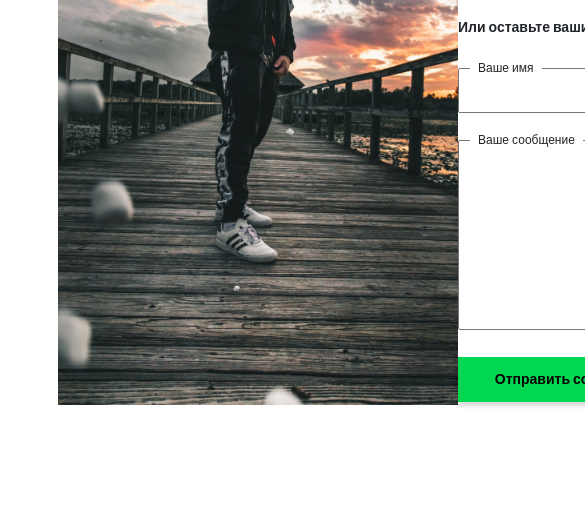
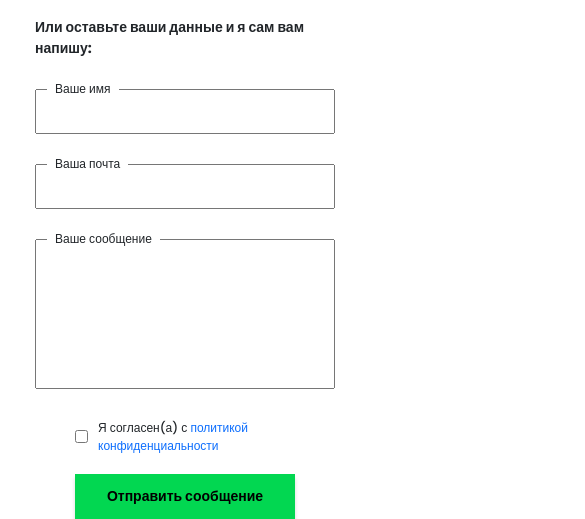
Before and after one commit to Hose9817/Portfolio, a website: page src/index.html in a window 390 px wide. Shown: the part 9052-9571 px from the top of the page, 585 px wide, since content can reach past the window. Before the commit the page ends 9547 px from the top, so only its background shows below. Drawn offline with Linux system fonts and the light colour scheme.

Commit message:
adapted section contatcts

```diff
--- a/src/sass/blocks/_media.scss
+++ b/src/sass/blocks/_media.scss
@@ -48,13 +48,6 @@
     }
   }
 
-  //.skill {
-  //  &__block {
-  //    grid-template-columns: repeat(3, 260px);
-  //    grid-template-rows: repeat(3, 260px);
-  //  }
-  //}
-
   .progress__block {
     margin: 80px 0;
     grid-template-columns: repeat(auto-fit, minmax(304px, auto));
@@ -80,6 +73,15 @@
           width: 100%;
         }
       }
+    }
+  }
+  .contacts {
+    &__wrapper {
+      padding: 0 15px;
+      grid-template-columns: 400px 510px;
+    }
+    &__form {
+      grid-template-columns: repeat(2, 250px)
     }
   }
 
@@ -129,6 +131,16 @@
       grid-template-columns: repeat(auto-fit, 365px);
       justify-content: space-around;
       row-gap: 25px;
+    }
+  }
+
+  .contacts {
+    &__wrapper {
+      grid-template-columns: 510px;
+      justify-content: center;
+    }
+    &__photo {
+      display: none;
     }
   }
 
@@ -283,4 +295,33 @@
     }
   }
 
+  .contacts {
+    padding: 0;
+    margin-bottom: 0;
+    &__wrapper {
+      grid-template-columns: 320px;
+      justify-content: center;
+      padding: 0;
+    }
+    &__form {
+      display: grid;
+      grid-template-columns: 300px;
+      grid-template-rows: 45px 45px 150px 100px;
+      grid-auto-rows: 45px;
+      gap: 30px;
+    }
+    &__textarea {
+      grid-column: unset;
+    }
+    &__triggers {
+      grid-column: unset;
+      grid-template: 35px 45px / 220px;
+      gap: 20px;
+      justify-content: center;
+    }
+    &__btn {
+      grid-row: 2/3;
+    }
+  }
+
 }
```
Also changed, not shown: src/css/style.min.css.
